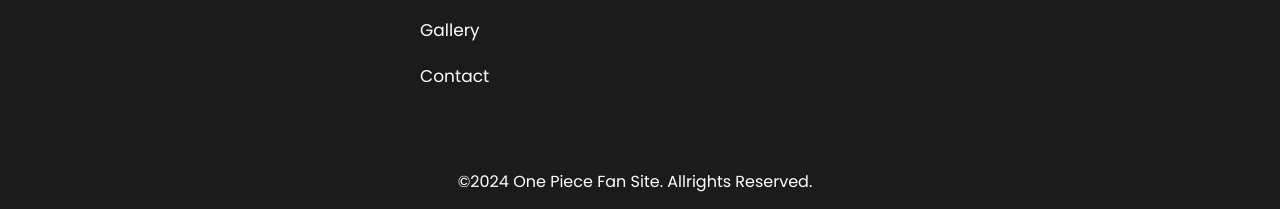
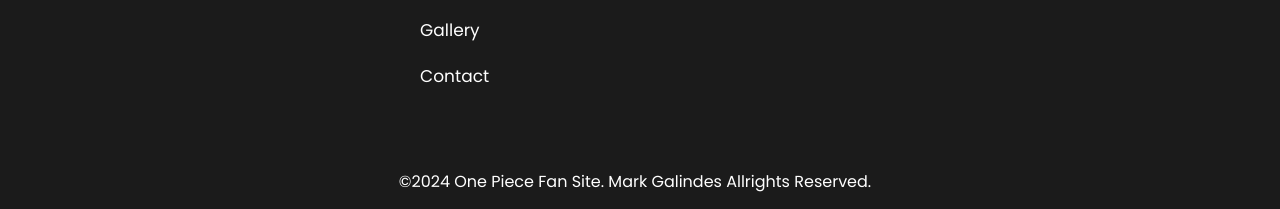
Before and after one commit to darkwhite05/html_project2, a plain HTML site: page index.html in a window 1280 px wide. Shown: the part 7067-7276 px from the top of the page. Drawn offline with nearby package versions, Linux system fonts and the light colour scheme.

Commit message:
index.html

```diff
--- a/index.html
+++ b/index.html
@@ -450,7 +450,7 @@
         </div>
       </div>
 
-      <div id="footer1"><p>&copy;2024 One Piece Fan Site. Allrights Reserved.</p></div>
+      <div id="footer1"><p>&copy;2024 One Piece Fan Site. Mark Galindes Allrights Reserved.</p></div>
     </footer>
   </body>
 </html>
```
